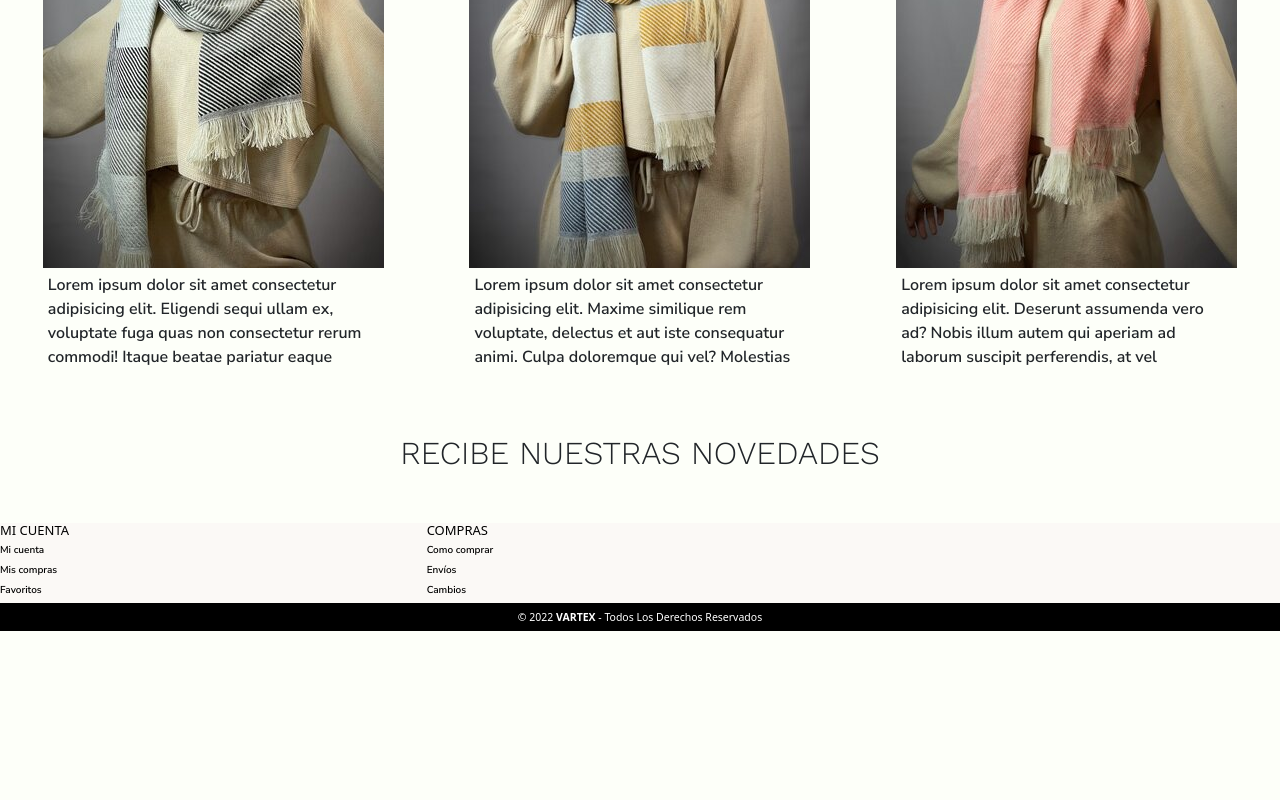
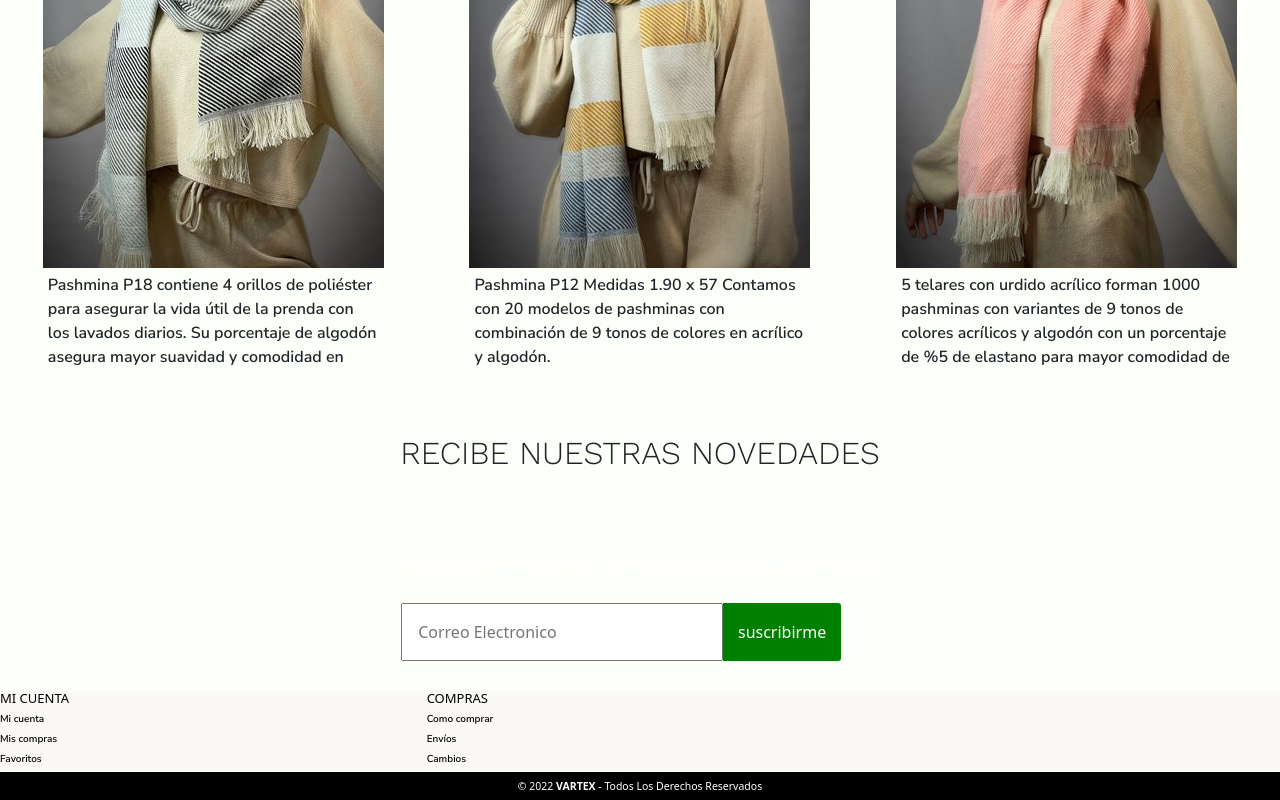
Before and after one commit to nicolasbrites/proyectocoder, a website: page index.html in a window 1280 px wide. Shown: the part 1256-2056 px from the top of the page. Before the commit the page ends 1887 px from the top, so only its background shows below. Drawn offline with nearby package versions, Linux system fonts and the light colour scheme.

Commit message:
agregando sass3

```diff
--- a/index.html
+++ b/index.html
@@ -9,7 +9,8 @@
     <meta name="audience" content="all">
     <meta name="language" content="spanish">
     <meta name="keywords" content="Ropa Fabrica textil bufandas pashminas">
-    <meta name="description" content="Vartex una fabrica donde se crea ropa desde cero a pedido, así sea por mayor o por menor variedad de colores y tipos de hilos">
+    <meta name="description"
+        content="Vartex una fabrica donde se crea ropa desde cero a pedido, así sea por mayor o por menor variedad de colores y tipos de hilos">
     <link rel="preconnect" href="https://fonts.googleapis.com">
     <link rel="preconnect" href="https://fonts.gstatic.com" crossorigin>
     <link
@@ -18,8 +19,9 @@
     <link rel="stylesheet" href="https://cdnjs.cloudflare.com/ajax/libs/animate.css/4.1.1/animate.min.css" />
     <link href="https://unpkg.com/aos@2.3.1/dist/aos.css" rel="stylesheet">
     <link rel="stylesheet" href="https://cdn.jsdelivr.net/npm/bootstrap@5.2.0-beta1/dist/css/bootstrap.min.css">
+    <link rel="shortcut icon" href="./mili/minilogo/minibar.jpg">
     <link rel="stylesheet" href="./css/style.css">
-    <link rel="shortcut icon" href="./mili/minibar.jpg">
+
 </head>
 
 <body>
@@ -73,44 +75,52 @@
 
             <div class="container-uno-index">
                 <img class="img-index-animation" src="./mili/index/inicio.jpg" alt="bufanda color gris">
-                <p class="txt-indx">Lorem ipsum dolor sit amet consectetur adipisicing elit. Eligendi sequi ullam ex,
-                    voluptate fuga
-                    quas non consectetur rerum commodi! Itaque beatae pariatur eaque distinctio quod velit ipsa dolorem
-                    molestias provident.</p>
+                <p class="txt-indx">Pashmina P18 contiene 4 orillos de poliéster para asegurar la vida útil de la prenda
+                    con los lavados diarios. Su porcentaje de algodón asegura mayor suavidad y comodidad en contacto con
+                    la piel y el acrílico aporta brillo y los colores vibrantes.</p>
             </div>
 
 
             <div class="container-uno-index">
                 <img class="img-index-animation" src="./mili/index/inicio2.jpg" alt="bufanda color azul">
-                <p class="txt-indx">Lorem ipsum dolor sit amet consectetur adipisicing elit. Maxime similique rem
-                    voluptate,
-                    delectus et aut iste consequatur animi. Culpa doloremque qui vel? Molestias doloremque voluptatibus
-                    in
-                    voluptates architecto odio suscipit.</p>
+                <p class="txt-indx">Pashmina P12 Medidas 1.90 x 57
+                    Contamos con 20 modelos de pashminas con combinación de 9 tonos de colores en acrílico y algodón.
+                </p>
             </div>
 
 
             <div class="container-uno-index">
                 <img class="img-index-animation" src="./mili/index/inicio3.jpg" alt="bufanda color rojo">
-                <p class="txt-indx">Lorem ipsum dolor sit amet consectetur adipisicing elit. Deserunt assumenda vero ad?
-                    Nobis illum
-                    autem qui aperiam ad laborum suscipit perferendis, at vel consequatur eos totam dolores nam
-                    similique
-                    accusamus!</p>
+                <p class="txt-indx">5 telares con urdido acrílico forman 1000 pashminas con variantes de 9 tonos de
+                    colores acrílicos y algodón con un porcentaje de %5 de elastano para mayor comodidad de la prenda
+                </p>
             </div>
 
 
         </div>
 
-        <section>
-            <h2 class="titulo2">RECIBE NUESTRAS NOVEDADES</h2>
+
+
+
 
 
     </section>
 
+    <h2 class="titulo2">RECIBE NUESTRAS NOVEDADES</h2>
+    <section class="flex-sub">
+
+        <div class="container-sub">
+            <div class="conten-sub">
+                <p>Registrate con tu correo, solo resiviras ofertas y ropa nueva.
+                </p>
+                <form action="#">
+                    <input type="email" class="campo" placeholder="Correo Electronico">
+                    <input type="submit" value="suscribirme" class="btn-sub">
+                </form>
+            </div>
 
 
-
+        </div>
     </section>
 
 
@@ -136,6 +146,13 @@
         </div>
         </div>
 
+
+
+
+
+
+
+
         <div class="grupo-2">
             <small> &copy; 2022 <b>VARTEX</b> - Todos Los Derechos Reservados</small>
 
--- a/scss/componentes/_index.scss
+++ b/scss/componentes/_index.scss
@@ -78,3 +78,58 @@ nav ul li {
         margin: $margen-media;
     }
 }
+
+.contenido-sub{
+    width: 100%;
+    height: 100px;
+
+
+
+
+}
+
+.conten-sub p{
+    color: #fff;
+    font-size: 17px;
+    margin-bottom: 25px;
+    max-width: 500px;
+    text-align: center;
+}
+
+.conten-sub form{
+    width: 100%;
+    max-width: 440px;
+    display: flex;
+}
+
+.conten-sub form .campo{
+    width: 100%;
+    padding: 15px 15px;
+    font-size: 16px;
+    outline: 0;
+}
+
+.conten-sub form .btn-sub{
+    padding: 15px 15px;
+    border: none;
+    font-size: 16px;
+    border-radius: 0 3px 3px 0;
+    background-color: green;
+    color: #fff;
+    cursor: pointer;
+    outline: 0;
+
+
+}
+
+.conten-sub form .btn-sub:hover{
+    background: skyblue;
+}
+
+
+.flex-sub{
+    display: flex;
+   justify-content: center;
+    padding: 30px;
+
+}
```
Also changed, not shown: acercadevartex.html (+24 -25 lines), galeria.html (+18 -7 lines), css/style.css, mili/galeria/galeria1.jpg (deleted), mili/galeria/galeria13.jpg, mili/galeria/galeria14.jpg (added), mili/galeria/galeria15.jpg (added), mili/galeria/galeria16.jpg (added), mili/galeria/galeria17.jpg (added), mili/galeria/galeria18.jpg (added), mili/galeria/galeria19.jpg (added), mili/galeria/galeria6.jpg (deleted), mili/minilogo/minibar.jpg (added), 1 other file. Lines whose indentation alone changed are shown as unchanged.
